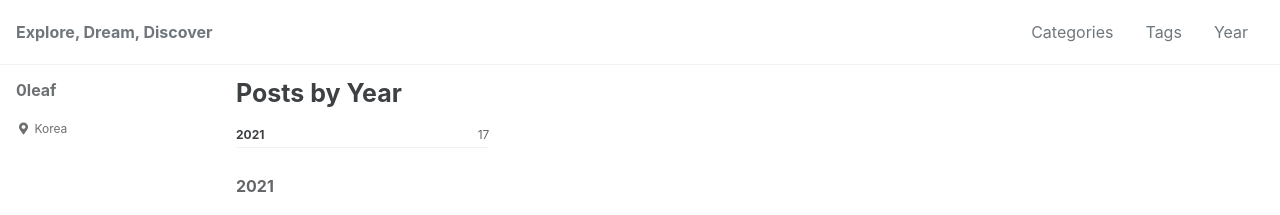
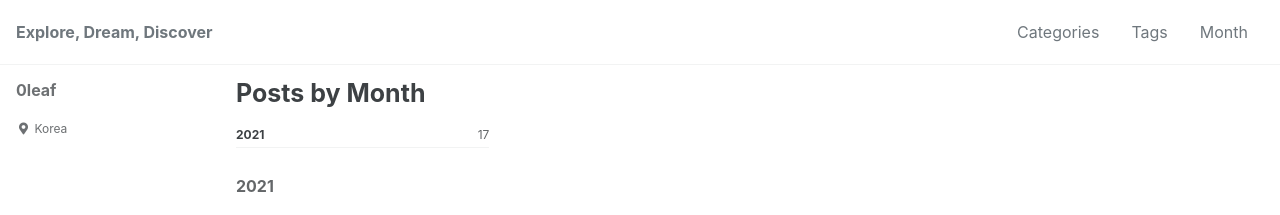
Before and after one commit to 0leaf/0leaf.github.com, a Jekyll site: the page built from _pages/year-archive.md, in a window 1280 px wide. Shown: the top 215 px of the page. Built offline with Jekyll 4.4.1, drawn with Linux system fonts in a browser that asks for light colours; cached includes are drawn as plain includes.

Commit message:
Chnage year to month

```diff
--- a/_data/navigation.yml
+++ b/_data/navigation.yml
@@ -6,5 +6,5 @@ main:
     url: /tags/
 #  - title: "About"
 #    url: /about/
-  - title: "Year"
-    url: "/year-archive/"
+  - title: "Month"
+    url: "/month-archive/"
--- a/_layouts/posts.html
+++ b/_layouts/posts.html
@@ -5,23 +5,23 @@ layout: archive
 {{ content }}
 
 <ul class="taxonomy__index">
-  {% assign postsInYear = site.posts | where_exp: "item", "item.hidden != true" | group_by_exp: 'post', 'post.date | date: "%Y"' %}
-  {% for year in postsInYear %}
+  {% assign postsInMonth = site.posts | where_exp: "item", "item.hidden != true" | group_by_exp: 'post', 'post.date | date: "%Y"' %}
+  {% for month in postsInMonth %}
     <li>
-      <a href="#{{ year.name }}">
-        <strong>{{ year.name }}</strong> <span class="taxonomy__count">{{ year.items | size }}</span>
+      <a href="#{{ month.name }}">
+        <strong>{{ month.name }}</strong> <span class="taxonomy__count">{{ month.items | size }}</span>
       </a>
     </li>
   {% endfor %}
 </ul>
 
 {% assign entries_layout = page.entries_layout | default: 'list' %}
-{% assign postsByYear = site.posts | where_exp: "item", "item.hidden != true" | group_by_exp: 'post', 'post.date | date: "%Y"' %}
-{% for year in postsByYear %}
-  <section id="{{ year.name }}" class="taxonomy__section">
-    <h2 class="archive__subtitle">{{ year.name }}</h2>
+{% assign postsByMonth = site.posts | where_exp: "item", "item.hidden != true" | group_by_exp: 'post', 'post.date | date: "%Y"' %}
+{% for month in postsByMonth %}
+  <section id="{{ month.name }}" class="taxonomy__section">
+    <h2 class="archive__subtitle">{{ month.name }}</h2>
     <div class="entries-{{ entries_layout }}">
-      {% for post in year.items %}
+      {% for post in month.items %}
         {% include archive-single.html type=entries_layout %}
       {% endfor %}
     </div>
--- a/_pages/year-archive.md
+++ b/_pages/year-archive.md
@@ -1,6 +1,6 @@
 ---
-title: "Posts by Year"
-permalink: /year-archive/
+title: "Posts by Month"
+permalink: /month-archive/
 layout: posts
 author_profile: true
 ---
```
Also changed, not shown: _posts/kong/2021-07-11-Kong-Gateway-3-Kong-Admin-으로-API-구성하기.md (+1 -1 lines).
